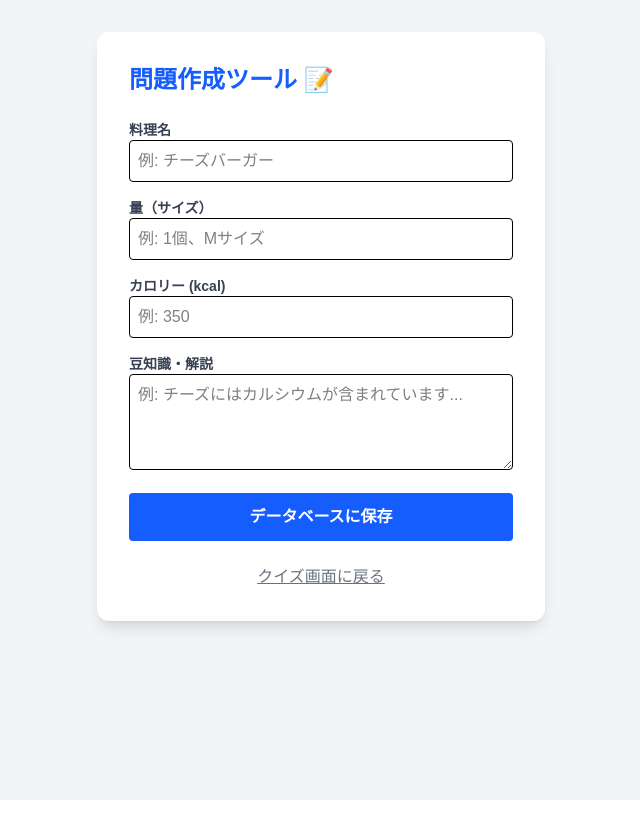
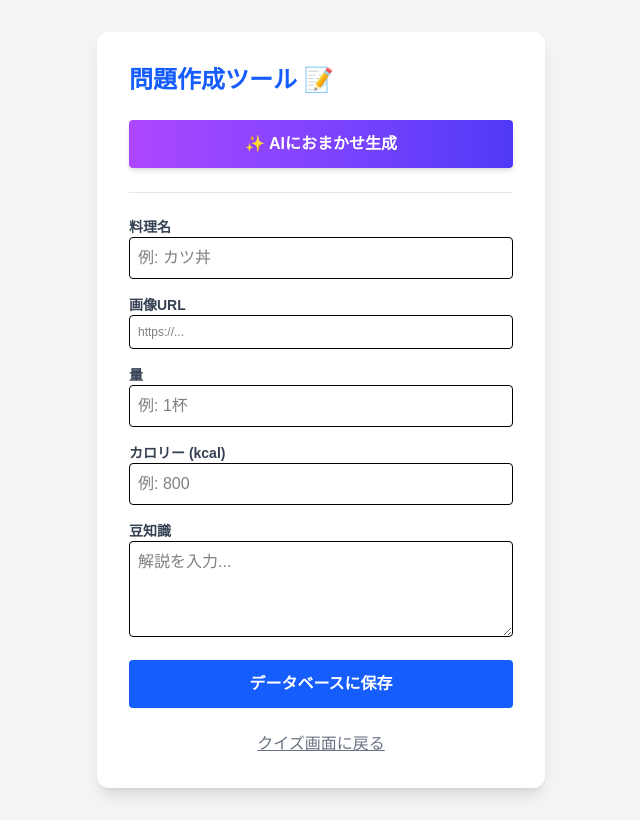
Before and after one commit to yumaokada-dev/calorie-quiz-app, a Next.js app in the folder calorie-quiz-app/: page /admin in a window 1280 px wide. Shown: the whole page, without its empty margins (319-959 px from the left). Built offline with nearby package versions, Linux system fonts and the light colour scheme.

Commit message:
Add AI generator

```diff
--- a/calorie-quiz-app/app/admin/page.tsx
+++ b/calorie-quiz-app/app/admin/page.tsx
@@ -1,20 +1,48 @@
 "use client";
 import { useState } from "react";
-import { db } from "../firebase"; // 1つ上の階層にあるfirebase.tsを読み込む
+import { db } from "../firebase";
 import { collection, addDoc } from "firebase/firestore";
 import Link from "next/link";
 
 export default function AdminPage() {
-  // 入力フォームの状態管理
   const [name, setName] = useState("");
   const [amount, setAmount] = useState("");
   const [calories, setCalories] = useState("");
   const [trivia, setTrivia] = useState("");
-  const [message, setMessage] = useState(""); // 保存完了メッセージ用
+  const [imageUrl, setImageUrl] = useState("");
+  const [message, setMessage] = useState("");
+  const [isGenerating, setIsGenerating] = useState(false);
 
-  // 保存ボタンを押したときの処理
+  // AI自動生成ボタンの処理
+  const handleAutoGenerate = async () => {
+    setIsGenerating(true);
+    setMessage("AIがメニューを考えています...🍳");
+
+    try {
+      const res = await fetch("/api/generate", { method: "POST" });
+      const data = await res.json();
+
+      if (data.error) throw new Error(data.error);
+
+      // 取得したデータをフォームにセット
+      setName(data.name);
+      setAmount(data.amount);
+      setCalories(data.calories);
+      setTrivia(data.trivia);
+      setImageUrl(data.image_url);
+
+      setMessage("AI生成完了！内容を確認して保存してください。");
+    } catch (error) {
+      console.error(error);
+      setMessage("AI生成に失敗しました。もう一度試してください。");
+    } finally {
+      setIsGenerating(false);
+    }
+  };
+
+  // データベース保存処理
   const handleSubmit = async (e: React.FormEvent) => {
-    e.preventDefault(); // 画面のリロードを防ぐ
+    e.preventDefault();
 
     if (!name || !amount || !calories || !trivia) {
       alert("全ての項目を入力してください");
@@ -22,23 +50,25 @@ export default function AdminPage() {
     }
 
     try {
-      // Firestoreの "quizzes" コレクションにデータを追加
       await addDoc(collection(db, "quizzes"), {
-        name: name,
-        amount: amount,
-        calories: Number(calories), // 数字として保存
-        trivia: trivia,
-        createdAt: new Date(), // 作成日時も入れておく（並び替え用）
+        name,
+        amount,
+        calories: Number(calories),
+        trivia,
+        // 画像がない場合は仮の画像を入れる
+        image_url: imageUrl || "https://images.unsplash.com/photo-1546069901-ba9599a7e63c?auto=format&fit=crop&w=800&q=80",
+        createdAt: new Date(),
       });
 
-      setMessage("保存しました！");
-      // フォームを空にする
+      setMessage("保存しました！次の問題を作りましょう。");
+      // フォームをクリア
       setName("");
       setAmount("");
       setCalories("");
       setTrivia("");
+      setImageUrl("");
     } catch (error) {
-      console.error("エラー:", error);
+      console.error("保存エラー:", error);
       alert("保存に失敗しました");
     }
   };
@@ -48,8 +78,29 @@ export default function AdminPage() {
       <div className="bg-white p-8 rounded-xl shadow-lg max-w-md w-full">
         <h1 className="text-2xl font-bold mb-6 text-blue-600">問題作成ツール 📝</h1>
 
+        {/* AI自動生成ボタン */}
+        <button
+          onClick={handleAutoGenerate}
+          disabled={isGenerating}
+          className={`w-full mb-6 py-3 rounded font-bold shadow-md transition flex justify-center items-center ${
+            isGenerating
+              ? "bg-gray-400 cursor-not-allowed"
+              : "bg-gradient-to-r from-purple-500 to-indigo-600 hover:from-purple-600 hover:to-indigo-700 text-white"
+          }`}
+        >
+          {isGenerating ? (
+            <span>思考中...🧠</span>
+          ) : (
+            <span>✨ AIにおまかせ生成</span>
+          )}
+        </button>
+
+        <hr className="mb-6 border-gray-200" />
+
         {message && (
-          <div className="bg-green-100 text-green-700 p-3 rounded mb-4 text-center">
+          <div className={`p-3 rounded mb-4 text-center text-sm font-bold ${
+            message.includes("失敗") ? "bg-red-100 text-red-700" : "bg-green-100 text-green-700"
+          }`}>
             {message}
           </div>
         )}
@@ -61,19 +112,39 @@ export default function AdminPage() {
               type="text"
               value={name}
               onChange={(e) => setName(e.target.value)}
-              placeholder="例: チーズバーガー"
               className="w-full p-2 border rounded text-black"
+              placeholder="例: カツ丼"
+            />
+          </div>
+
+          {/* 画像プレビュー */}
+          {imageUrl && (
+            <div className="border p-2 rounded bg-gray-50">
+              <p className="text-xs text-gray-500 mb-1">画像のプレビュー:</p>
+              {/* eslint-disable-next-line @next/next/no-img-element */}
+              <img src={imageUrl} alt="プレビュー" className="w-full h-32 object-cover rounded" />
+            </div>
+          )}
+
+          <div>
+            <label className="block text-sm font-bold text-gray-700">画像URL</label>
+            <input
+              type="text"
+              value={imageUrl}
+              onChange={(e) => setImageUrl(e.target.value)}
+              className="w-full p-2 border rounded text-black text-xs"
+              placeholder="https://..."
             />
           </div>
 
           <div>
-            <label className="block text-sm font-bold text-gray-700">量（サイズ）</label>
+            <label className="block text-sm font-bold text-gray-700">量</label>
             <input
               type="text"
               value={amount}
               onChange={(e) => setAmount(e.target.value)}
-              placeholder="例: 1個、Mサイズ"
               className="w-full p-2 border rounded text-black"
+              placeholder="例: 1杯"
             />
           </div>
 
@@ -83,18 +154,18 @@ export default function AdminPage() {
               type="number"
               value={calories}
               onChange={(e) => setCalories(e.target.value)}
-              placeholder="例: 350"
               className="w-full p-2 border rounded text-black"
+              placeholder="例: 800"
             />
           </div>
 
           <div>
-            <label className="block text-sm font-bold text-gray-700">豆知識・解説</label>
+            <label className="block text-sm font-bold text-gray-700">豆知識</label>
             <textarea
               value={trivia}
               onChange={(e) => setTrivia(e.target.value)}
-              placeholder="例: チーズにはカルシウムが含まれています..."
               className="w-full p-2 border rounded h-24 text-black"
+              placeholder="解説を入力..."
             />
           </div>
 
--- a/calorie-quiz-app/package.json
+++ b/calorie-quiz-app/package.json
@@ -9,6 +9,7 @@
     "lint": "eslint"
   },
   "dependencies": {
+    "@google/generative-ai": "^0.24.1",
     "firebase": "^12.8.0",
     "next": "16.1.6",
     "react": "19.2.3",
```
Also changed, not shown: calorie-quiz-app/app/api/generate/route.ts (added, +56 -0 lines), calorie-quiz-app/app/page.tsx (+25 -53 lines), 1 other file (tests, documents, lock files or other folders).
